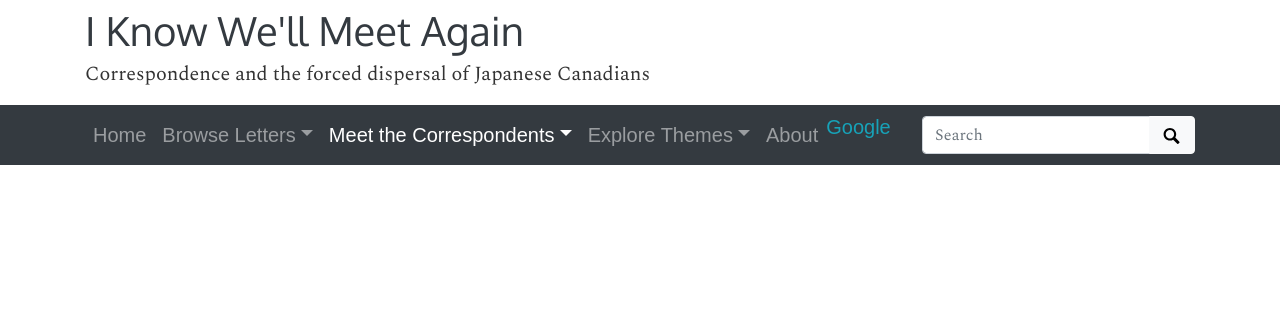
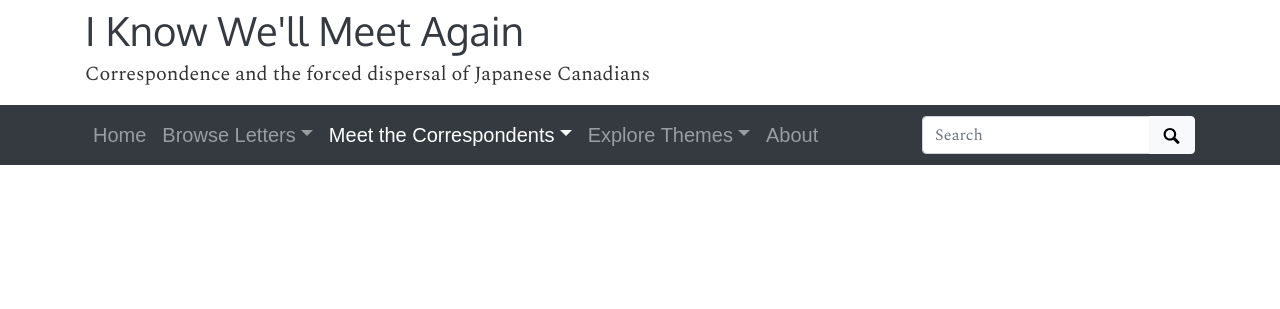
Before and after one commit to ubc-library-rbsc/gillis-2021, a Jekyll site: the page built from pages/tad.md, in a window 1280 px wide. Shown: the top 309 px of the page. Built offline with Jekyll 4.4.1, drawn with Linux system fonts in a browser that asks for light colours.

Commit message:
Update collection-nav.html

```diff
--- a/_includes/collection-nav.html
+++ b/_includes/collection-nav.html
@@ -25,7 +25,6 @@
                 </li>
                 {% endif %}
                 {%- endfor -%}
-                <li><a href="http://google.com" target="_blank">Google</a></li>
             </ul>
 
             {% include nav-search-lunr.html %}
```
